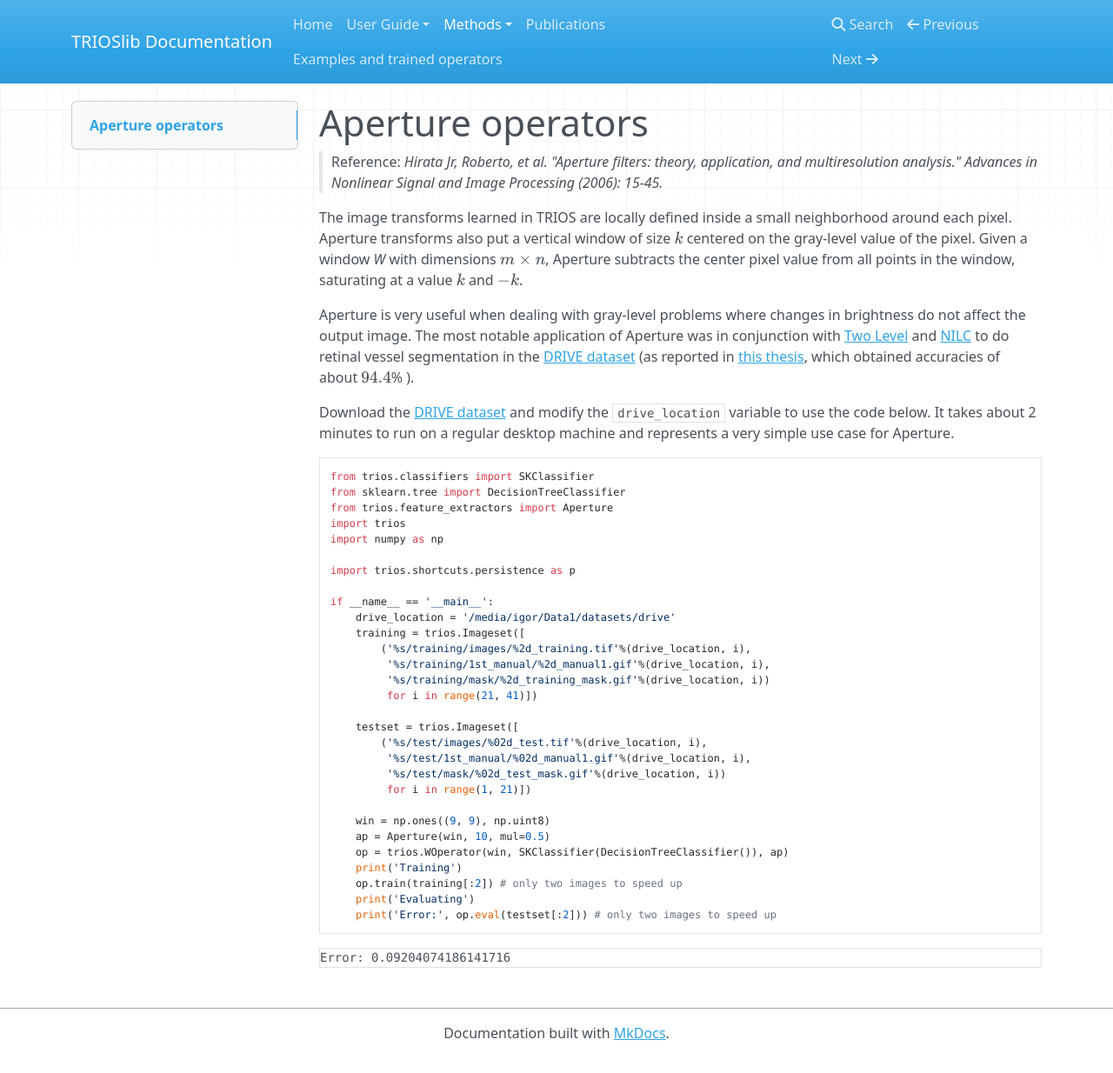
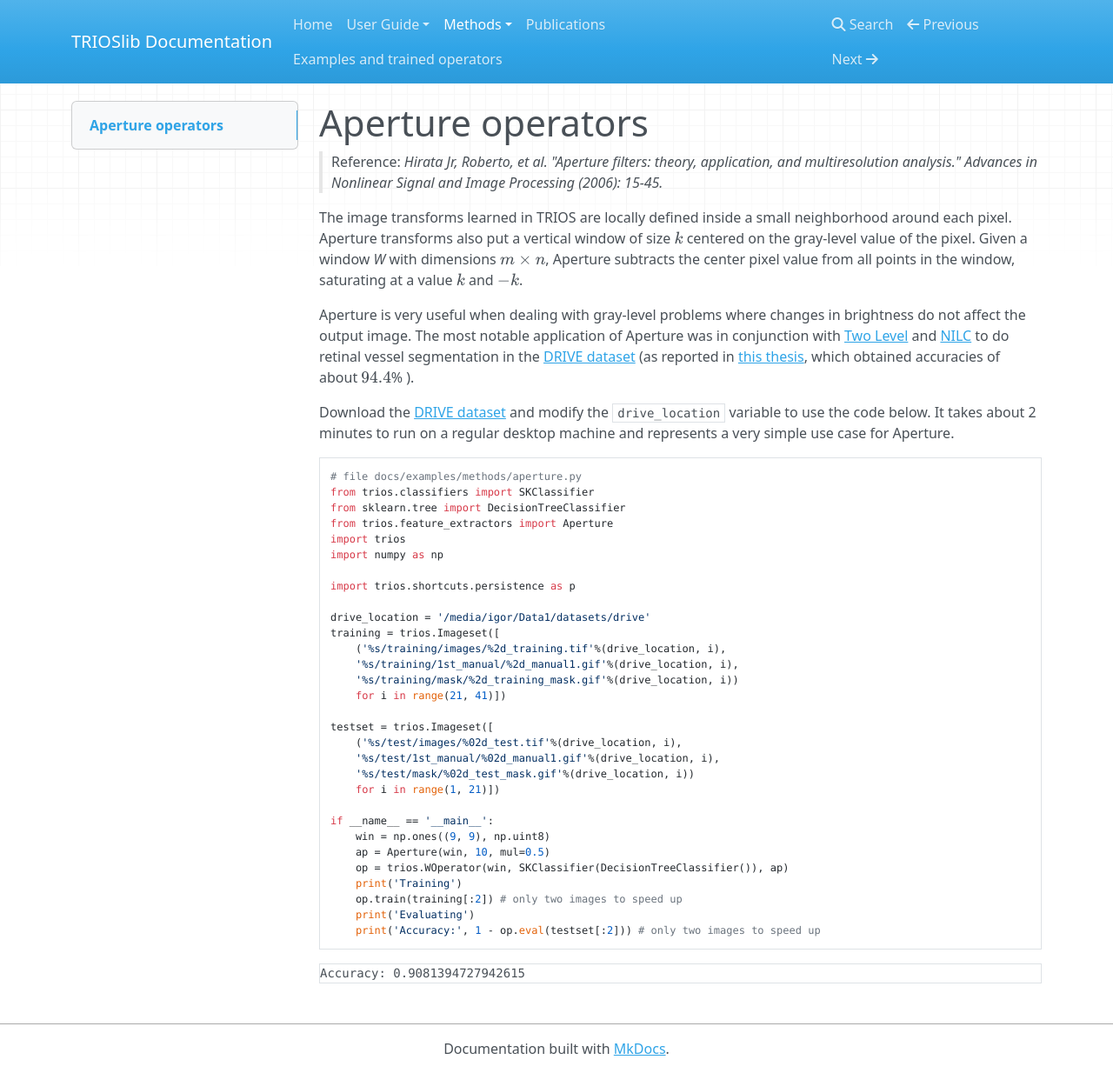
Before and after one commit to trioslib/trios, an MkDocs documentation site: the page built from docs/methods/aperture.md, in a window 1280 px wide and 1234 px high. Shown: the whole window at 87% size. Built offline with MkDocs 1.6.1, drawn with Linux system fonts in a browser that asks for light colours; nearby versions of some CDN libraries; formulas are drawn with MathJax 3; old or Windows-style settings are respelled for this version of MkDocs.

Commit message:
Docs for KA and updates to Aperture.

````diff
--- a/docs/examples/methods/aperture.py
+++ b/docs/examples/methods/aperture.py
@@ -6,24 +6,24 @@ import numpy as np
 
 import trios.shortcuts.persistence as p
 
+drive_location = '/media/igor/Data1/datasets/drive'
+training = trios.Imageset([
+    ('%s/training/images/%2d_training.tif'%(drive_location, i),
+    '%s/training/1st_manual/%2d_manual1.gif'%(drive_location, i),
+    '%s/training/mask/%2d_training_mask.gif'%(drive_location, i))
+    for i in range(21, 41)])
+
+testset = trios.Imageset([
+    ('%s/test/images/%02d_test.tif'%(drive_location, i),
+    '%s/test/1st_manual/%02d_manual1.gif'%(drive_location, i),
+    '%s/test/mask/%02d_test_mask.gif'%(drive_location, i))
+    for i in range(1, 21)])
+
 if __name__ == '__main__':
-    drive_location = '/media/igor/Data1/datasets/drive'
-    training = trios.Imageset([
-        ('%s/training/images/%2d_training.tif'%(drive_location, i),
-         '%s/training/1st_manual/%2d_manual1.gif'%(drive_location, i),
-         '%s/training/mask/%2d_training_mask.gif'%(drive_location, i))
-         for i in range(21, 41)])
-
-    testset = trios.Imageset([
-        ('%s/test/images/%02d_test.tif'%(drive_location, i),
-         '%s/test/1st_manual/%02d_manual1.gif'%(drive_location, i),
-         '%s/test/mask/%02d_test_mask.gif'%(drive_location, i))
-         for i in range(1, 21)])
-
     win = np.ones((9, 9), np.uint8)
     ap = Aperture(win, 10, mul=0.5)
     op = trios.WOperator(win, SKClassifier(DecisionTreeClassifier()), ap)
     print('Training')
     op.train(training[:2]) # only two images to speed up
     print('Evaluating')
-    print('Error:', op.eval(testset[:2])) # only two images to speed up
+    print('Accuracy:', 1 - op.eval(testset[:2])) # only two images to speed up
--- a/docs/methods/aperture.md
+++ b/docs/methods/aperture.md
@@ -27,8 +27,9 @@ and modify the `drive_location` variable to use the code below. It takes about
 use case for Aperture.
 
 ```{python}
+# file docs/examples/methods/aperture.py
 {!docs/examples/methods/aperture.py!}
 ```
 <pre>
-Error: 0.09204074186141716
+Accuracy: 0.9081394727942615
 </pre>
--- a/mkdocs.yml
+++ b/mkdocs.yml
@@ -13,6 +13,7 @@ pages:
         - 'Two level': methods/two-level.md
         - 'ISI': methods/ISI.md
         - 'NILC': methods/nilc.md
+        - 'KA': methods/ka.md
 
     - Publications: 'publications-using-trioslib.md'
     - Examples and trained operators: 'examples.md'
````
Also changed, not shown: docs/examples.md (+3 -2 lines), docs/examples/methods/ka1.py (added, +22 -0 lines), docs/examples/methods/ka2.py (added, +22 -0 lines), docs/methods/ka.md (added, +38 -0 lines).
